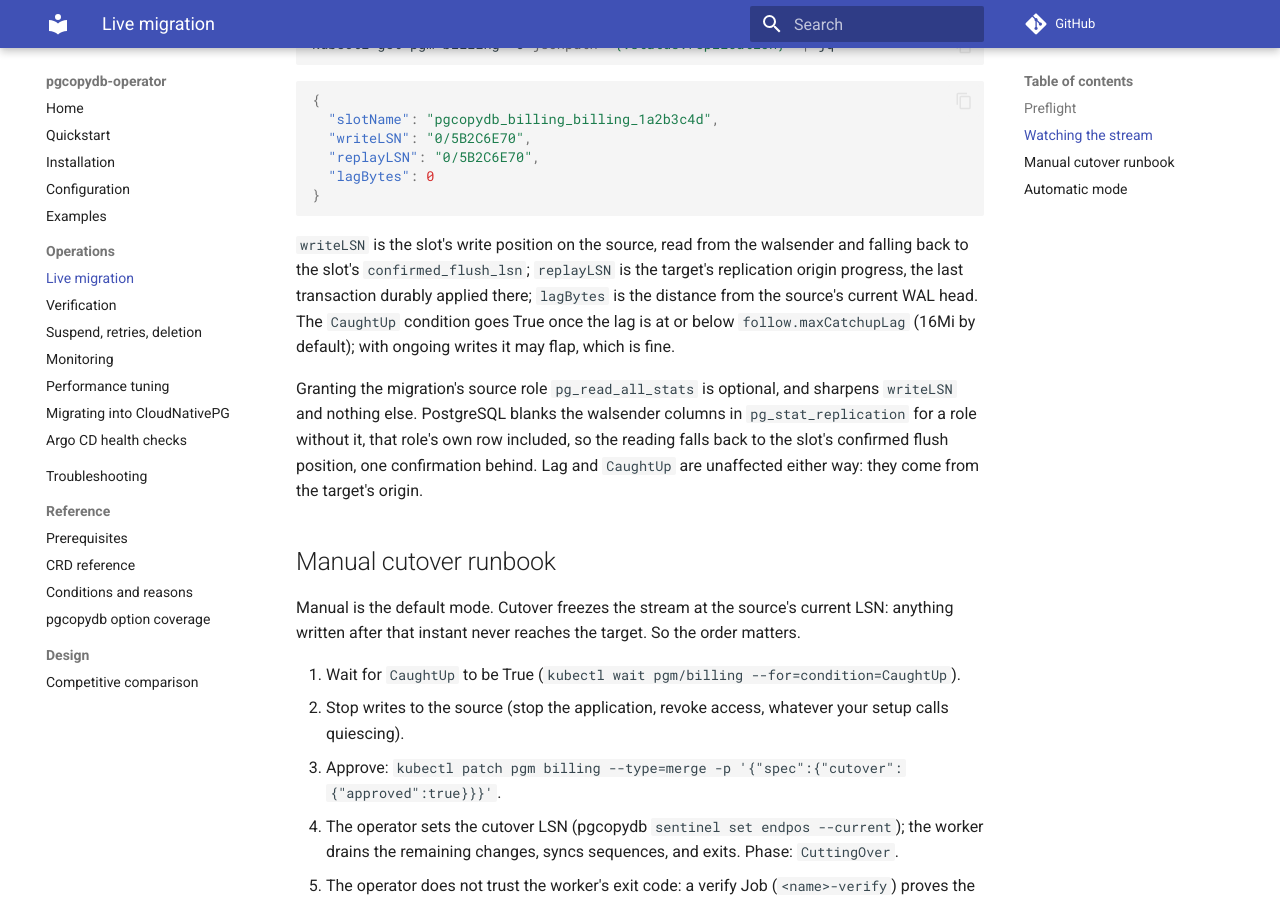
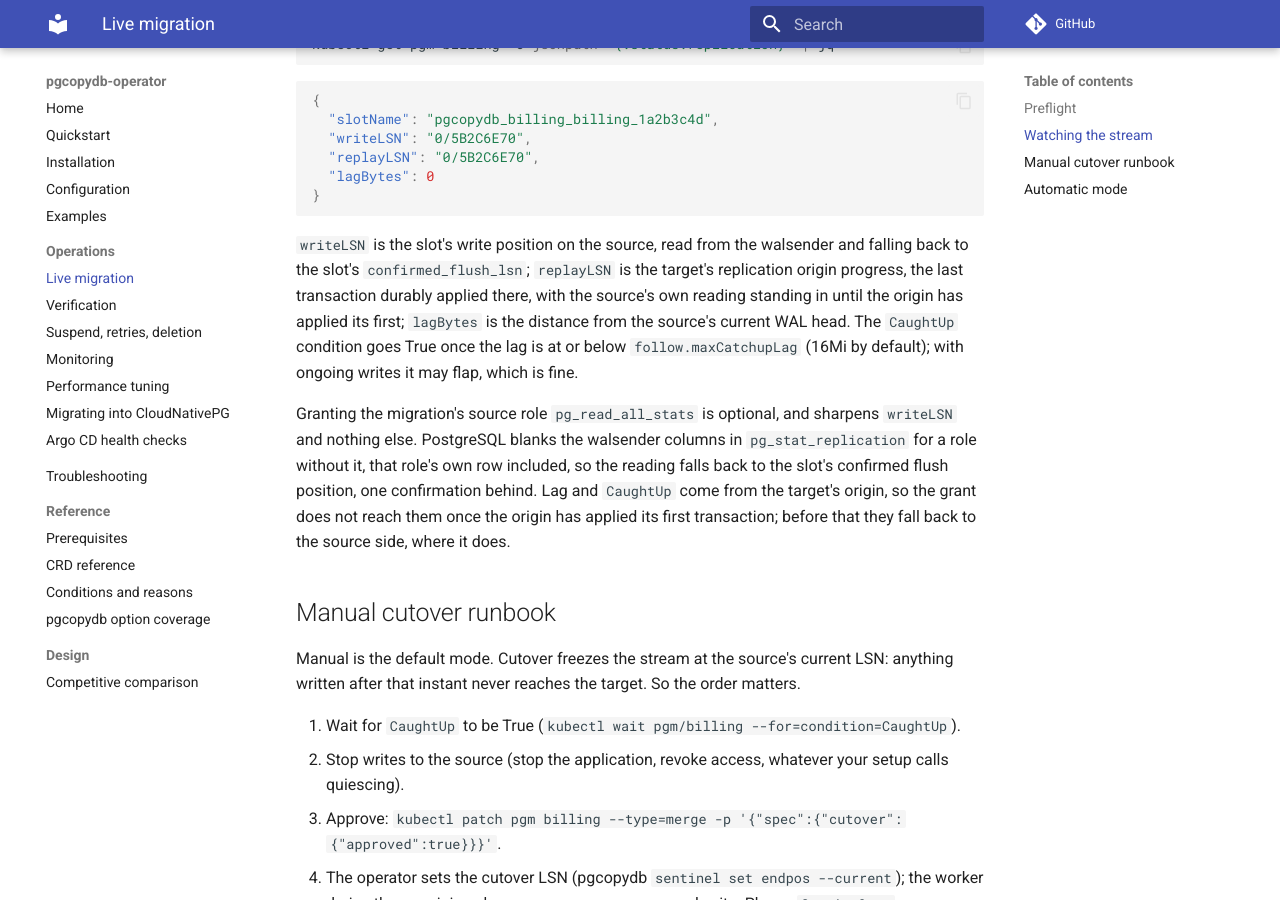
Before and after one commit to ydixken/pgcopydb-operator, an MkDocs documentation site: the page built from docs/operations/live-migration.md, in a window 1280 px wide and 900 px high, scrolled down 2135 px. Built offline with MkDocs 1.6.1 and Material for MkDocs 9.7.7, drawn with Linux system fonts in a browser that asks for light colours; comment, search, counter and statistics services are not loaded.

Commit message:
docs: qualify what the grant reaches, and carry the tally to six
Two absolutes in live-migration.md had the same exception. parseSample
falls back to the source's replay_lsn until the target's origin has
applied something, so in that window replayLSN and lagBytes come from the
source, and pg_read_all_stats does reach them after all, because the
column it unmasks is the one the fallback reads. Both sentences say so
now, in a clause each.

The upstream table gains a suite-run column and a second e2e-follow-manual
row: it lost the same two attempts at the same step in both runs, and
collapsing that into one row would hide the repetition, which is the
stronger half of the evidence. Six failures over four follow migrations,
still none over any clone-only one. The wording stays "reproduced six
times, same step, same signature": a bigger count does not close the
causal chain that the window arithmetic left open.

````diff
--- a/docs/operations/live-migration.md
+++ b/docs/operations/live-migration.md
@@ -57,9 +57,9 @@ kubectl get pgm billing -o jsonpath='{.status.replication}' | jq
 }
 ```
 
-`writeLSN` is the slot's write position on the source, read from the walsender and falling back to the slot's `confirmed_flush_lsn`; `replayLSN` is the target's replication origin progress, the last transaction durably applied there; `lagBytes` is the distance from the source's current WAL head. The `CaughtUp` condition goes True once the lag is at or below `follow.maxCatchupLag` (16Mi by default); with ongoing writes it may flap, which is fine.
+`writeLSN` is the slot's write position on the source, read from the walsender and falling back to the slot's `confirmed_flush_lsn`; `replayLSN` is the target's replication origin progress, the last transaction durably applied there, with the source's own reading standing in until the origin has applied its first; `lagBytes` is the distance from the source's current WAL head. The `CaughtUp` condition goes True once the lag is at or below `follow.maxCatchupLag` (16Mi by default); with ongoing writes it may flap, which is fine.
 
-Granting the migration's source role `pg_read_all_stats` is optional, and sharpens `writeLSN` and nothing else. PostgreSQL blanks the walsender columns in `pg_stat_replication` for a role without it, that role's own row included, so the reading falls back to the slot's confirmed flush position, one confirmation behind. Lag and `CaughtUp` are unaffected either way: they come from the target's origin.
+Granting the migration's source role `pg_read_all_stats` is optional, and sharpens `writeLSN` and nothing else. PostgreSQL blanks the walsender columns in `pg_stat_replication` for a role without it, that role's own row included, so the reading falls back to the slot's confirmed flush position, one confirmation behind. Lag and `CaughtUp` come from the target's origin, so the grant does not reach them once the origin has applied its first transaction; before that they fall back to the source side, where it does.
 
 ## Manual cutover runbook
 
````
Also changed, not shown: docs/research/upstream-issues.md (+11 -8 lines).
